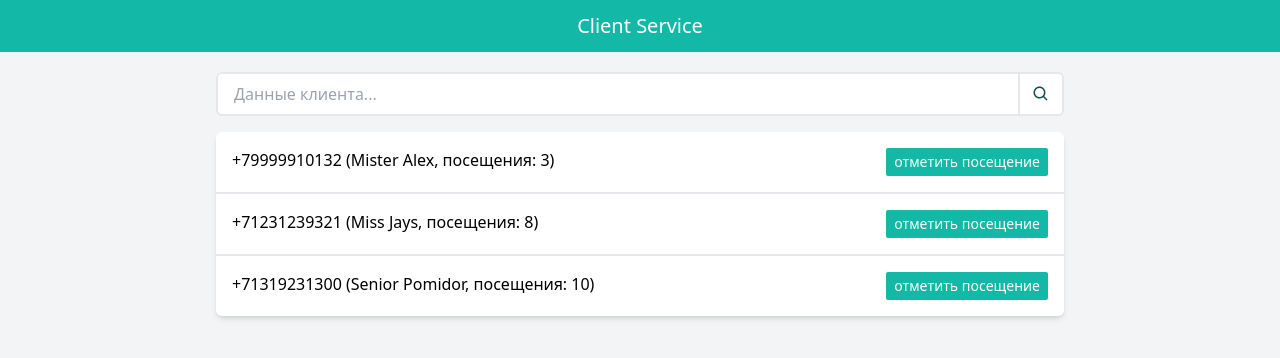
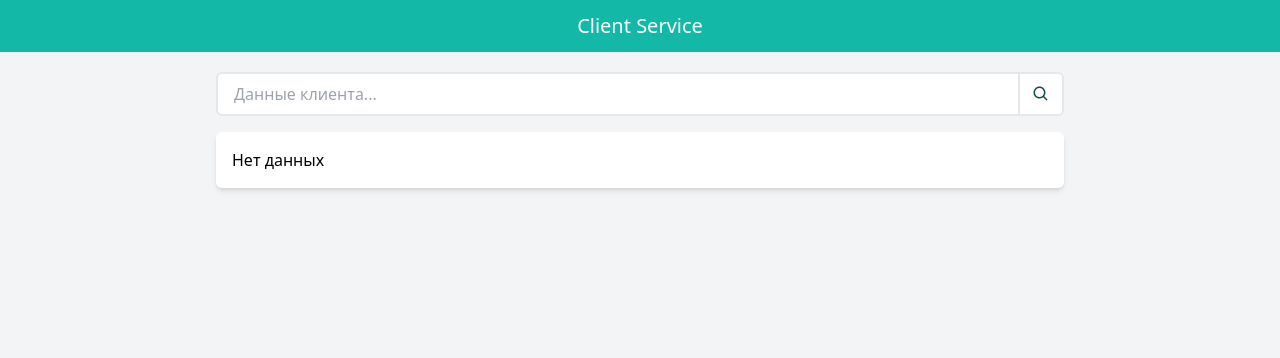
Before and after one commit to aaavakian/client-system, a React (Create React App) app: page / in a window 1280 px wide. Shown: the top 358 px of the page. Built offline with nearby package versions, Linux system fonts and the light colour scheme.

Commit message:
Make ClientList presentational

```diff
--- a/src/components/clients/ClientList.tsx
+++ b/src/components/clients/ClientList.tsx
@@ -1,30 +1,20 @@
 import ClientListItem from './ClientListItem';
 import {Client} from './types';
 
-const dummyClients: Client[] = [
-  {
-    name: 'Mister Alex',
-    phone: '+79999910132',
-    visited: 3,
-  },
-  {
-    name: 'Miss Jays',
-    phone: '+71231239321',
-    visited: 8,
-  },
-  {
-    name: 'Senior Pomidor',
-    phone: '+71319231300',
-    visited: 10,
-  },
-];
+type ClientListProps = {
+  clients?: Client[];
+};
 
-const ClientList = () => {
+const ClientList = ({clients}: ClientListProps) => {
   return (
     <div className="flex flex-col bg-white rounded-md shadow-md">
-      {dummyClients.map(client => (
-        <ClientListItem key={client.phone} client={client} />
-      ))}
+      {clients?.length ? (
+        clients.map((client) => (
+          <ClientListItem key={client.phone} client={client} />
+        ))
+      ) : (
+        <p className="p-4">Нет данных</p>
+      )}
     </div>
   );
 };
```
